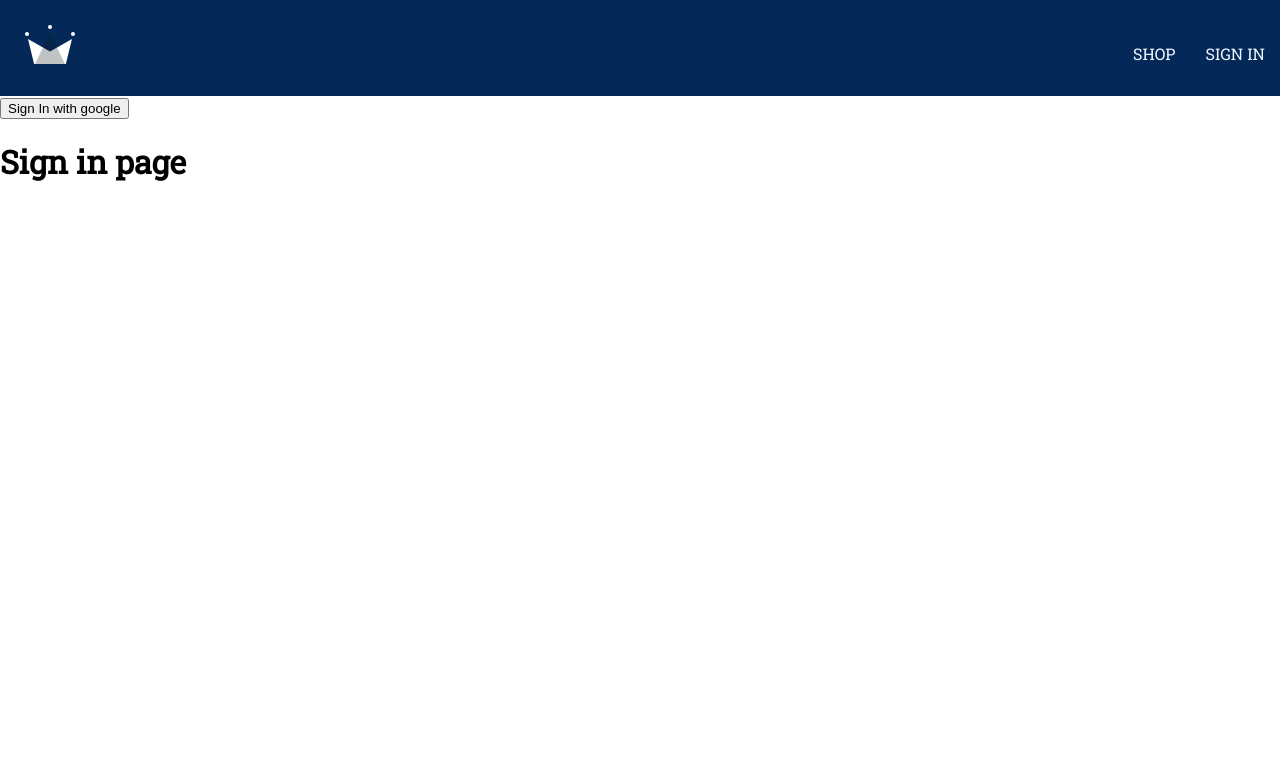
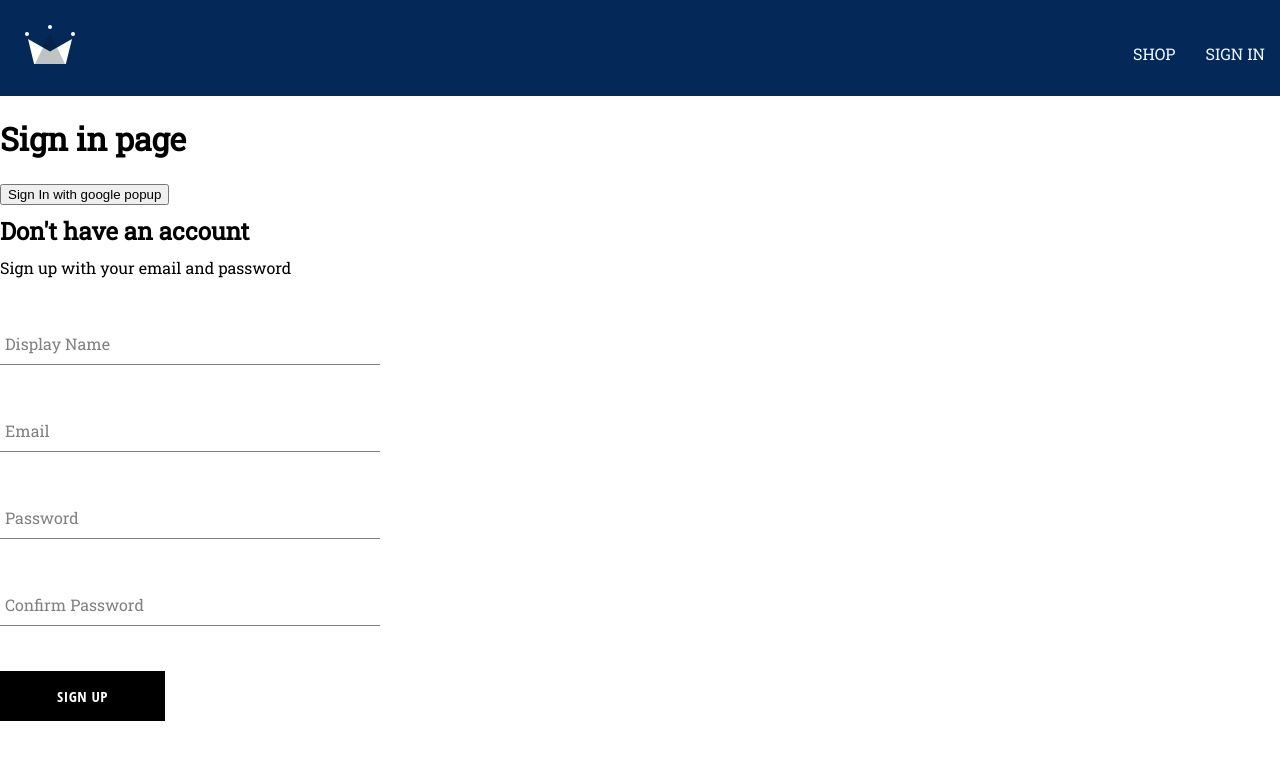
Before and after one commit to sur16-cse/shopie-clothing, a React (Create React App) app: page /sign-in in a window 1280 px wide. Shown: the top 760 px of the page. Built offline with nearby package versions, Linux system fonts and the light colour scheme; a web font is replaced by a local one.

Commit message:
created sign-up component, form input component, button component

```diff
--- /dev/null
+++ b/src/components/button/button.component.jsx
@@ -0,0 +1,24 @@
+import './button.styles.scss'
+/*
+default
+inverted
+google-signin
+*/
+
+const BUTTON_TYPE_CLASSES={
+    google:'google-sign-in',
+    inverted:'inverted'
+}
+
+const Button=({children,buttonType,...otherProps})=>{
+    return (
+        <button
+            className={`button-container ${BUTTON_TYPE_CLASSES[buttonType]}`}
+            {...otherProps}
+        >
+            {children}
+        </button>
+    )
+}
+
+export default Button
--- /dev/null
+++ b/src/components/button/button.styles.scss
@@ -0,0 +1,46 @@
+.button-container {
+    min-width: 165px;
+    width: auto;
+    height: 50px;
+    letter-spacing: 0.5px;
+    line-height: 50px;
+    padding: 0 35px 0 35px;
+    font-size: 15px;
+    background-color: black;
+    color: white;
+    text-transform: uppercase;
+    font-family: 'Open Sans Condensed';
+    font-weight: bolder;
+    border: none;
+    cursor: pointer;
+    display: flex;
+    justify-content: center;
+
+    &:hover {
+      background-color: white;
+      color: black;
+      border: 1px solid black;
+    }
+
+    &.google-sign-in {
+      background-color: #4285f4;
+      color: white;
+
+      &:hover {
+        background-color: #357ae8;
+        border: none;
+      }
+    }
+
+    &.inverted {
+      background-color: white;
+      color: black;
+      border: 1px solid black;
+
+      &:hover {
+        background-color: black;
+        color: white;
+        border: none;
+      }
+    }
+  }
--- /dev/null
+++ b/src/components/form-input/form-input.component.jsx
@@ -0,0 +1,21 @@
+import './form-input.styles.scss'
+const FormInput = ({label,...otherProps}) => {
+  return (
+    <div className="group">
+    <input
+    className="form-input"
+    {...otherProps}
+    />
+    {
+      label &&
+      (<label
+      className={`${otherProps.value.length?'shrink':''} form-input-label`}
+      >
+      {label}
+      </label>
+  )}
+    </div>
+  )
+}
+
+export default FormInput
--- /dev/null
+++ b/src/components/form-input/form-input.styles.scss
@@ -0,0 +1,54 @@
+$sub-color: grey;
+$main-color: black;
+
+@mixin shrinkLabel {
+  top: -14px;
+  font-size: 12px;
+  color: $main-color;
+}
+
+.group {
+  position: relative;
+  margin: 45px 0;
+
+  .form-input {
+    background: none;
+    background-color: white;
+    color: $sub-color;
+    font-size: 18px;
+    padding: 10px 10px 10px 5px;
+    display: block;
+    width: 100%;
+    border: none;
+    border-radius: 0;
+    border-bottom: 1px solid $sub-color;
+    margin: 25px 0;
+
+    &:focus {
+      outline: none;
+    }
+
+    &:focus ~ .form-input-label {
+      @include shrinkLabel();
+    }
+  }
+
+  input[type='password'] {
+    letter-spacing: 0.3em;
+  }
+
+  .form-input-label {
+    color: $sub-color;
+    font-size: 16px;
+    font-weight: normal;
+    position: absolute;
+    pointer-events: none;
+    left: 5px;
+    top: 10px;
+    transition: 300ms ease all;
+
+    &.shrink {
+      @include shrinkLabel();
+    }
+  }
+}
--- /dev/null
+++ b/src/components/sign-up-form/sign-up-form.component.jsx
@@ -0,0 +1,95 @@
+import { useState } from "react"
+import {createAuthUserWithEmailAndPassword,createUserDocumentFromAuth} from '../../utils/firebase/firebase.utils'
+import FormInput from "../form-input/form-input.component"
+import './sign-up-form.styles.scss'
+import Button from "../button/button.component"
+const defaultFormFields={
+    displayName:'',
+    email:'',
+    password:'',
+    confirmPassword:''
+}
+
+const SignUpForm=()=>{
+    const [formFields,setFormFields]=useState(defaultFormFields)
+    const {displayName,email,password,confirmPassword}=formFields
+
+    const resetFormFields=()=>{
+        setFormFields(defaultFormFields)
+    }
+    const handleSubmit= async (event)=>{
+        event.preventDefault();
+        if(password!==confirmPassword){
+            alert('password does not exist')
+            return;
+        }
+       try{
+        const {user}=await createAuthUserWithEmailAndPassword(
+            email,
+            password
+            )
+            await createUserDocumentFromAuth(user,{displayName})
+            console.log(user)
+            resetFormFields()
+       }catch(error){
+        console.log(error.code)
+        if(error.code==='auth/email-already-in-use'){
+
+            alert('cannot create user, email already in use')
+        }
+        else{
+             console.log('user creation encountered an error')
+         }
+       }
+    }
+    const handleChange=(event)=>{
+        const {name,value}=event.target
+        setFormFields({...formFields,[name]:value})
+    }
+    return(
+        <div className="sign-up-container">
+            <h2>Don't have an account</h2>
+            <span>Sign up with your email and password</span>
+            <form onSubmit={handleSubmit}>
+               <FormInput
+                    label="Display Name"
+                    type="text"
+                    required
+                    onChange={handleChange}
+                    name="displayName"
+                    value={displayName}
+                />
+
+               <FormInput
+                    label="Email"
+                    type="email"
+                    required
+                    onChange={handleChange}
+                    name="email"
+                    value={email}
+               />
+
+               <FormInput
+                    label="Password"
+                    type="password"
+                    required
+                    onChange={handleChange}
+                    name="password"
+                    value={password}
+               />
+
+               <FormInput
+                    label="Confirm Password"
+                    type="password"
+                    required
+                    onChange={handleChange}
+                    name="confirmPassword"
+                    value={confirmPassword}
+               />
+               <Button type="submit">Sign Up</Button>
+            </form>
+        </div>
+    )
+}
+
+export default SignUpForm
--- /dev/null
+++ b/src/components/sign-up-form/sign-up-form.styles.scss
@@ -0,0 +1,8 @@
+.sign-up-container{
+    display:flex;
+    flex-direction: column;
+    width:380px;
+    h2{
+        margin:10px 0;
+    }
+}
--- a/src/routes/sign-in/sign-in.component.jsx
+++ b/src/routes/sign-in/sign-in.component.jsx
@@ -1,14 +1,37 @@
-import { signInWithGooglePopup,createUserDocumentFromAuth } from '../../utils/firebase/firebase.utils'
+//need for google redirect method
+// import { useEffect } from 'react'
+// import { getRedirectResult } from 'firebase/auth'
+import { //auth,
+    signInWithGooglePopup,
+  //  signInWithGoogleRedirect,
+    createUserDocumentFromAuth
+} from '../../utils/firebase/firebase.utils'
+import SignUpForm from '../../components/sign-up-form/sign-up-form.component';
+
 
 const SignIn=()=>{
+    //google redirect method
+    // useEffect(() => {
+    //     (async function  fetch(){
+    //       const response = await getRedirectResult(auth);
+    //       if(response){
+    //           const userDocRef=await createUserDocumentFromAuth(response.user)
+    //       }
+    //       console.log(response);
+    //     })();
+    //   }, []);
+
     const logGoogleUser=async()=>{
         const { user }=await signInWithGooglePopup();
        const userDocRef= await createUserDocumentFromAuth(user);
     }
+
     return(
        <div>
-            <button onClick={logGoogleUser}>Sign In with google</button>
-            <h1>Sign in page</h1>
+             <h1>Sign in page</h1>
+             <button onClick={logGoogleUser}>Sign In with google popup</button>
+             <SignUpForm />
+              {/*<button onClick={signInWithGoogleRedirect}>Sign In with google redirect</button>*/}
        </div>
     )
 }
--- a/src/utils/firebase/firebase.utils.js
+++ b/src/utils/firebase/firebase.utils.js
@@ -3,7 +3,8 @@
     getAuth,
     signInWithRedirect,
     signInWithPopup,
-    GoogleAuthProvider
+    GoogleAuthProvider ,
+    createUserWithEmailAndPassword
 } from 'firebase/auth';
 import {
     getFirestore,
@@ -31,8 +32,11 @@
 
   export const auth=getAuth();
   export const signInWithGooglePopup=()=>signInWithPopup(auth,provider);
+//   export const signInWithGoogleRedirect=()=>signInWithRedirect(auth,provider)
   export const db=getFirestore();
-  export const createUserDocumentFromAuth=async(userAuth)=>{
+  export const createUserDocumentFromAuth=async(userAuth,
+    additionalInformation={})=>{
+    if(!userAuth) return
     const userDocRef=doc(db,'users',userAuth.uid);
     console.log(userDocRef);
     const userSnapshot=await getDoc(userDocRef);
@@ -43,7 +47,10 @@
         const createdAt=new Date();
         try{
             await setDoc(userDocRef,{
-                displayName,email,createdAt
+                displayName
+                ,email
+                ,createdAt
+                ,...additionalInformation
             });
         }catch(error){
             console.log('error catching the user',error.message)
@@ -51,3 +58,8 @@
     }
     return userDocRef;
   }
+
+  export const createAuthUserWithEmailAndPassword =async(email,password)=>{
+    if(!email || !password) return;
+    return await createUserWithEmailAndPassword(auth,email,password)
+  }
```
